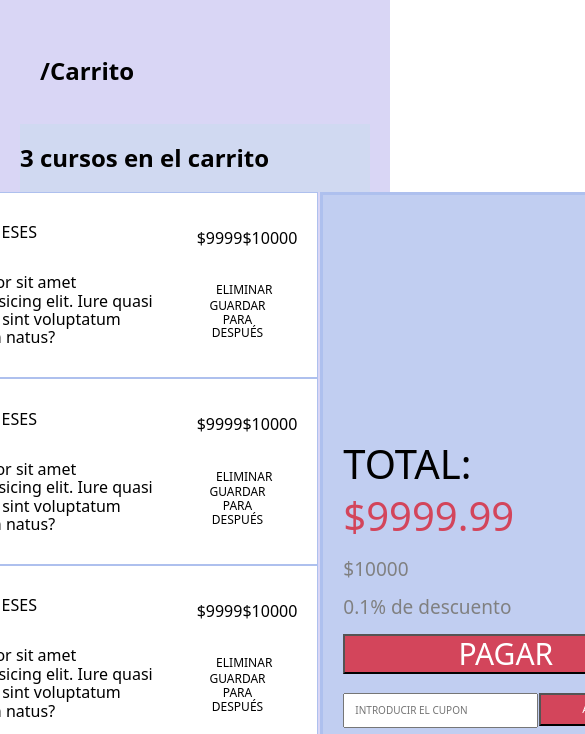
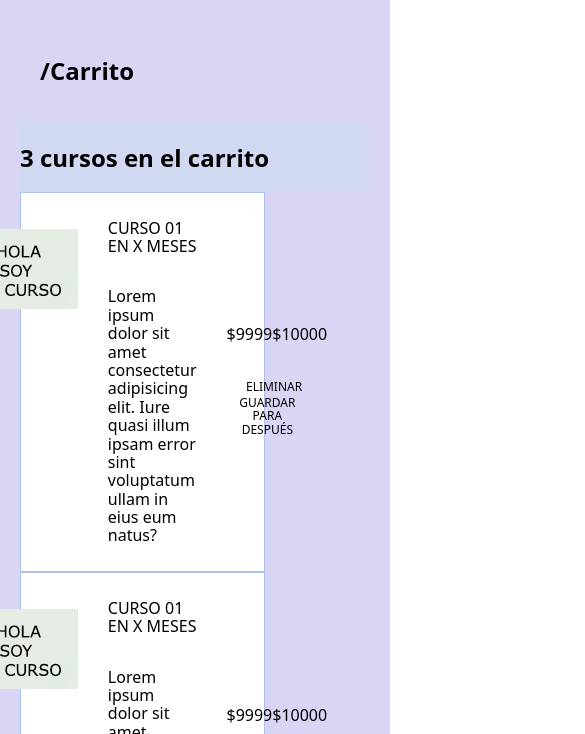
Before and after one commit to ikx94/grupo_3_cursitos, a website: page site/public/carrito.html in a window 390 px wide. Shown: the part 110-844 px from the top of the page, 585 px wide, since content can reach past the window. Drawn offline with Linux system fonts and the light colour scheme.

Commit message:
no agarra el media

```diff
--- a/site/public/css/carrito.css
+++ b/site/public/css/carrito.css
@@ -56,22 +56,27 @@
 .hero {
     background-color: #d9d6f5;
     padding: 20px;
+
 }
 
 .ccero {
+    width: 100%;
     display: flex;
-    justify-content: left;
+    width: auto;
     flex-direction: column;
     background-color: #d9d6f5;
+
 }
 
 .cuno {
+
 display: flex;
 justify-content: center;
 flex-direction: row;
 }
 
 .cdos {
+    width: 70%;
     display: flex;
 justify-content: center;
 flex-direction: column;
@@ -96,7 +101,7 @@ flex-direction: column;
     border-width: 3px;
     border-color: #aec0ee;
     padding-right: 20px;
-    width: 450px;
+    width: 30%;
     margin-left: 2px;
     background-color: #c1cef1;
     padding-left: 20px;
@@ -181,7 +186,7 @@ flex-direction: column;
     font-size: 30px;
     background-color: #d3455b; ;
     color:white;
-    width: 325px;
+    width: 100%;
 }
 
 .capplyd {
@@ -189,7 +194,7 @@ flex-direction: column;
     margin-left: 1px;
     background-color: #d3455b;
     color: white;
-    width: 130px;
+    width: 30%;
     height: 33px;
 }
 
@@ -198,12 +203,23 @@ flex-direction: column;
     margin-bottom: 20px;
     background-color: wite;
     color: grey;
-    width: 195px;
+    width: 70%;
     padding: 10px;
 }
 
 .cdiscountalign {
+    width: 100%;
     display: flex;
     flex-direction: center;
     justify-content: row;
 }
+
+@media(max-width:768px){
+    .cuno { display: flex;
+            justify-content: center;
+            flex-direction: column;
+          }
+    .dos {
+        width: 100%;
+    }
+}
```
Also changed, not shown: site/public/carrito.html (line endings or trailing spaces).
